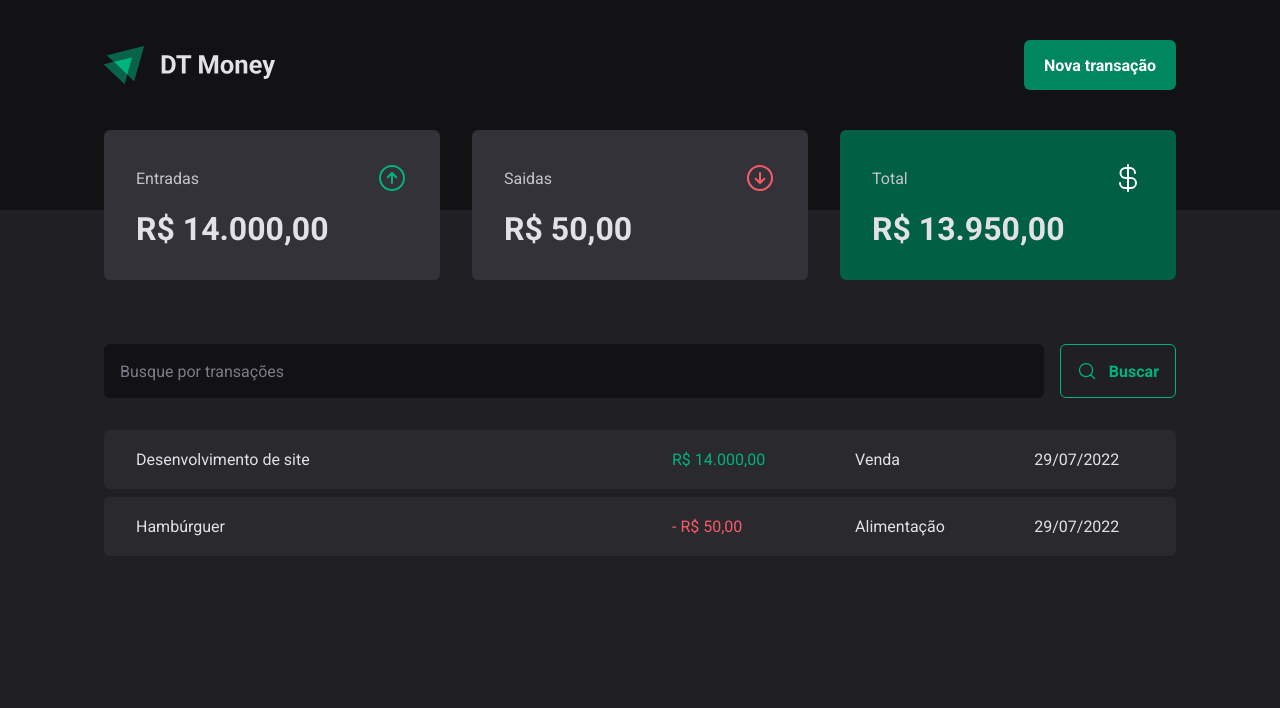
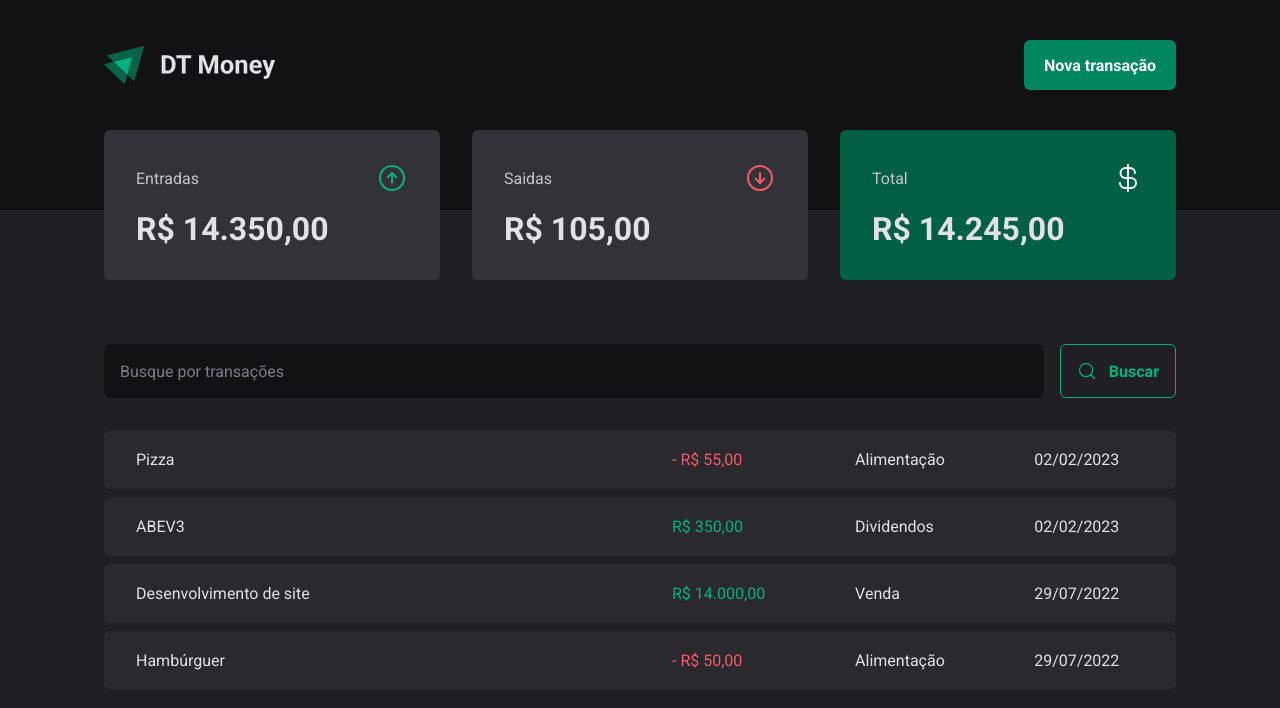
Before and after one commit to DonPSantos/dt-money, a React (Vite) app: page / in a window 1280 px wide. Shown: the top 708 px of the page. Built offline with nearby package versions, Linux system fonts and the light colour scheme; data requests are answered from the project's data file.

Commit message:
implementação do create new transaction

```diff
--- a/server.json
+++ b/server.json
@@ -15,6 +15,22 @@
       "category": "Alimentação",
       "price": 50,
       "createdAt": "2022-07-29T19:30:44.505Z"
+    },
+    {
+      "description": "ABEV3",
+      "price": 350,
+      "category": "Dividendos",
+      "type": "income",
+      "createdAt": "2023-02-02T01:52:28.678Z",
+      "id": 3
+    },
+    {
+      "description": "Pizza",
+      "price": 55,
+      "category": "Alimentação",
+      "type": "outcome",
+      "createdAt": "2023-02-02T01:59:50.305Z",
+      "id": 4
     }
   ]
 }
--- a/src/components/NewTransactionModal/index.tsx
+++ b/src/components/NewTransactionModal/index.tsx
@@ -11,6 +11,9 @@ import * as RadioGroup from "@radix-ui/react-radio-group";
 import * as z from "zod";
 import { Controller, useForm } from "react-hook-form";
 import { zodResolver } from "@hookform/resolvers/zod";
+import { api } from "../../lib/axios";
+import { useContext } from "react";
+import { TransactionsContext } from "../../contexts/TransactionsContext";
 
 const newTransactionFormSchema = z.object({
   description: z.string(),
@@ -22,18 +25,31 @@ const newTransactionFormSchema = z.object({
 type NewTransactionFormInputs = z.infer<typeof newTransactionFormSchema>;
 
 export function NewTransactionModal() {
+  const { fetchTransactions } = useContext(TransactionsContext);
+
   const {
     control,
     register,
     handleSubmit,
     formState: { isSubmitting },
+    reset,
   } = useForm<NewTransactionFormInputs>({
     resolver: zodResolver(newTransactionFormSchema),
   });
 
   async function handleCreateNewTransaction(data: NewTransactionFormInputs) {
-    await new Promise((resolve) => setTimeout(resolve, 2000));
-    console.log(data);
+    const { description, price, category, type } = data;
+    await api.post("transactions", {
+      description,
+      price,
+      category,
+      type,
+      createdAt: new Date(),
+    });
+
+    fetchTransactions();
+
+    reset();
   }
   return (
     <Dialog.Portal>
--- a/src/contexts/TransactionsContext.tsx
+++ b/src/contexts/TransactionsContext.tsx
@@ -31,6 +31,8 @@ export function TransactionsProvider({ children }: TransactionsProviderProps) {
     const response = await api.get("transactions", {
       params: {
         q: query,
+        _sort: "createdAt",
+        _order: "desc",
       },
     });
 
```
Lines whose indentation alone changed are shown as unchanged.
